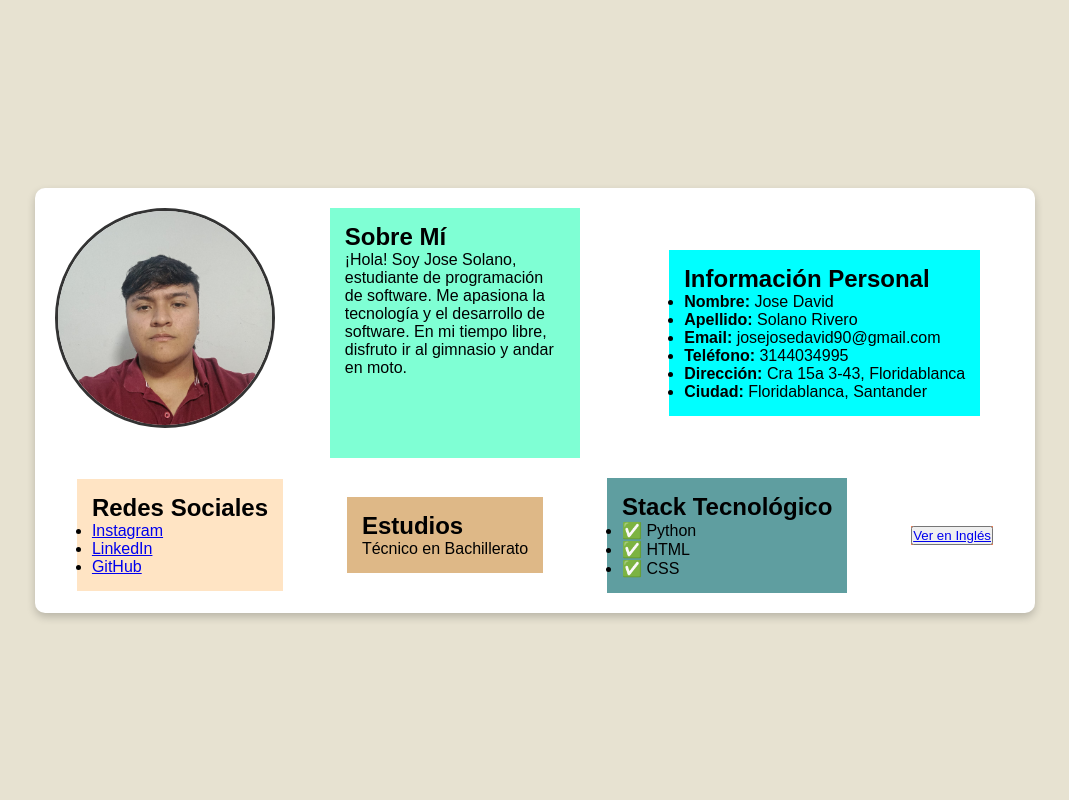
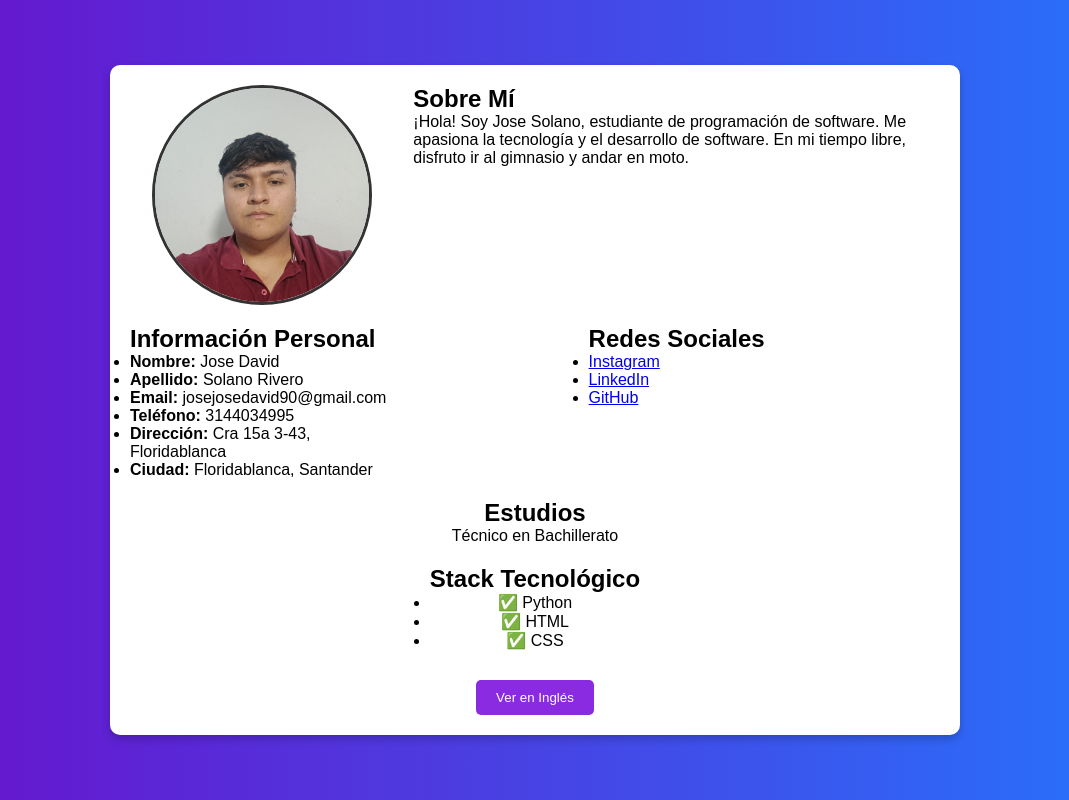
Before and after one commit to Josesolano258/Portafolio, a plain HTML site: page index.html in a window 1280 px wide. Shown: the whole page, without its empty margins (105-1174 px from the left). Drawn offline with Linux system fonts and the light colour scheme.

Commit message:
Agregamos style al html

```diff
--- a/Css/style.css
+++ b/Css/style.css
@@ -1,3 +1,4 @@
+/* Reset general */
 * {
     margin: 0;
     padding: 0;
@@ -5,77 +6,112 @@
     font-family: Arial, Helvetica, sans-serif;
 }
 
+/* Estilos del cuerpo */
 body {
     display: flex;
     justify-content: center;
     align-items: center;
     height: 100vh;
-    background-color:#e7e2d1;
+    background: linear-gradient(to right, #6a11cb, #2575fc);
+    padding: 20px;
 }
 
+/* Contenedor principal del CV */
 .container {
-    width: 1000px;  /* Ancho del CV */
-    background-color: white;
-    border-radius: 10px; /* Bordes redondeados */
-    box-shadow: 0 4px 8px rgba(0, 0, 0, 0.2); /* Sombra */
+    width: 850px;
+    background-color: #fff;
+    border-radius: 10px;
+    box-shadow: 0 4px 8px rgba(0, 0, 0, 0.2);
     padding: 20px;
-    display: flex;
-    flex-wrap: wrap;
-    gap:20px; /* Espacio entre elementos */
+    display: grid;
+    grid-template-columns: 1fr 2fr;
+    gap: 20px;
+    justify-items: center;
+    align-items: start;
+    text-align: center;
 }
 
+/* Foto de perfil */
 .profile {
+    grid-row: span 2;
     width: 220px;
     height: 220px;
     border-radius: 50%;
     object-fit: cover;
     border: 3px solid #333;
     overflow: hidden;
+    margin: auto;
 }
 
 .profile img {
     width: 100%;
     height: 100%;
-    object-fit: cover; /* Ajusta la imagen dentro del círculo sin deformarla */
+    object-fit: cover;
 }
 
+/* Secciones generales */
+.section {
+    padding: 15px;
+    border-radius: 10px;
+    box-shadow: 0 2px 4px rgba(0, 0, 0, 0.1);
+    background-color: #fff;
+    width: 100%;
+    display: flex;
+    flex-direction: column;
+    gap: 10px;
+    align-items: center;
+}
+
+/* Distribución de las secciones específicas */
 .about {
-    background-color: aquamarine;
-    height: 250px;
-    width: 250px;
-    padding: 15px;
-    margin: auto;
+    grid-column: 2 / 3;
+    text-align: left;
 }
 
 .personal-info {
-    background-color: aqua;
-    padding: 15px;
-    margin: auto;
+    grid-column: 1 / 2;
+    text-align: left;
 }
 
 .social-media {
-    background-color: bisque;
-    padding: 15px;
-    margin: auto;
+    grid-column: 2 / 3;
+    text-align: left;
 }
 
-.studies {
-    background-color: burlywood;
-    padding: 15px;
-    margin: auto;
+.studies, .stack, .view-language {
+    grid-column: 1 / 3;
 }
 
-.stack {
-    background-color: cadetblue;
-    padding: 15px;
-    margin: auto;
+/* Botón de idioma */
+.view-language button {
+    background: #8a2be2;
+    border: none;
+    padding: 10px 20px;
+    border-radius: 5px;
+    cursor: pointer;
+    color: #fff;
+    text-align: center;
+    transition: background 0.3s ease;
+    margin-top: 10px;
 }
 
-.view-language {
-    background-color: coral;
-    margin: auto;
+.view-language button a {
+    text-decoration: none;
+    color: #fff;
 }
 
-.view-language button {
-    text-align: center;
+.view-language button:hover {
+    background-color: #6a11cb;
 }
+
+/* Ajustes para centrar y espaciar los textos */
+.information-wrapper, .social-wrapper {
+    display: flex;
+    justify-content: space-around;
+    width: 100%;
+    margin-top: 10px;
+}
+
+.section h2 {
+    margin-bottom: 5px;
+}
```
